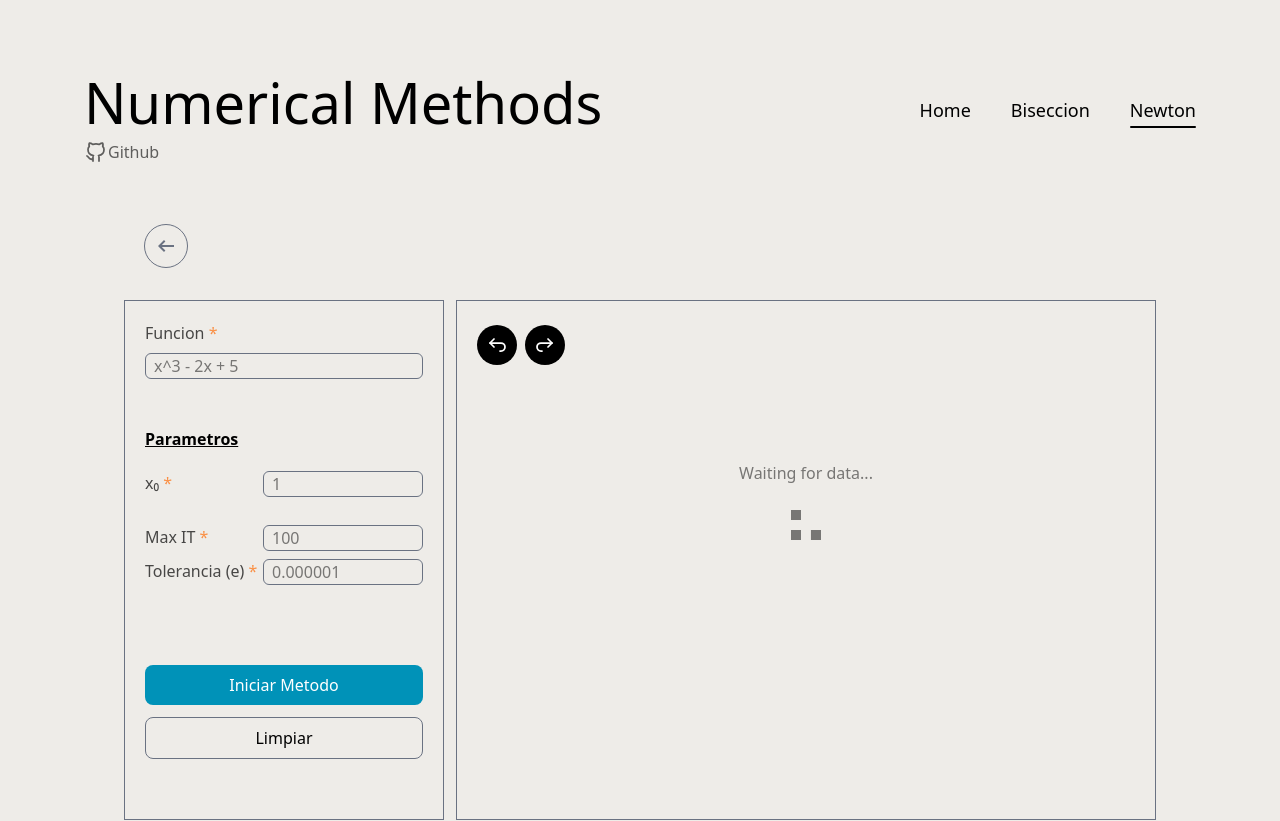
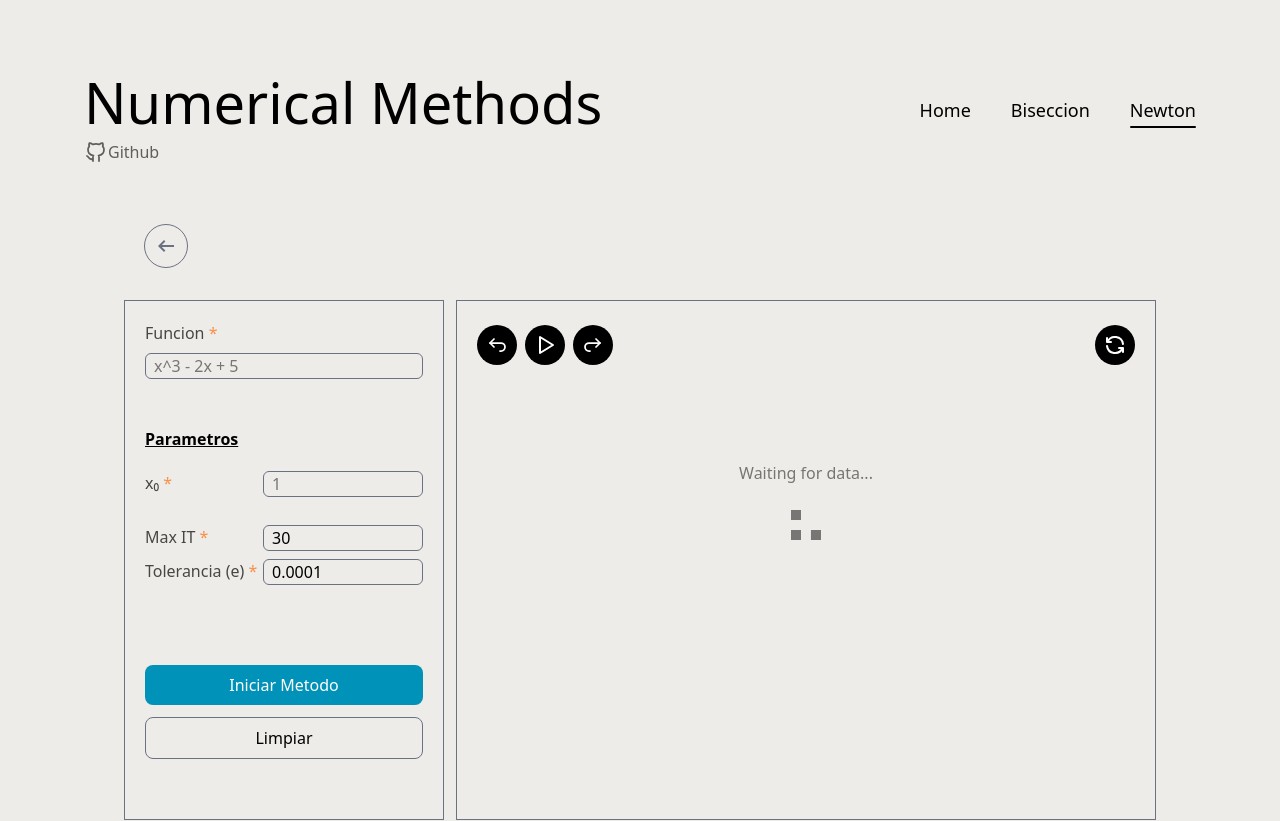
Before and after one commit to andfelg/numerical-methods, an Angular app: page /newton in a window 1280 px wide. Shown: the top 821 px of the page. Built offline with nearby package versions, Linux system fonts and the light colour scheme.

Commit message:
feat: play and restart methods

```diff
--- a/src/app/pages/biseccion-page/biseccion-page.html
+++ b/src/app/pages/biseccion-page/biseccion-page.html
@@ -81,13 +81,30 @@
         <!--RIGHT PANEL-->
         <div class="p-5 md:w-175 w-80 h-130 overflow-x-scroll border border-gray-500 mt-10 lg:mt-0">
             <!--TOP PROGRESS BUTTONS-->
-            <section class="sticky top-1 z-50 flex gap-2">
+            <section class="sticky top-1 z-50 flex justify-between">
+                <div class="flex gap-2">
                     <button (click)="anterior()" class="w-10 h-10 bg-black flex justify-center items-center rounded-full hover:cursor-pointer">
                         <svg xmlns="http://www.w3.org/2000/svg" width="24" height="24" viewBox="0 0 24 24" fill="none" stroke="white" stroke-width="1.75" stroke-linecap="round" stroke-linejoin="round" class="icon icon-tabler icons-tabler-outline icon-tabler-arrow-back-up">
                             <path stroke="none" d="M0 0h24v24H0z" fill="none" />
                             <path d="M9 14l-4 -4l4 -4" />
                             <path d="M5 10h11a4 4 0 1 1 0 8h-1" />
                         </svg>
+                    </button>
+                    <button (click)="play()" class="w-10 h-10 bg-black flex justify-center items-center rounded-full hover:cursor-pointer">
+                        @if(!isPlaying){
+
+                            <svg xmlns="http://www.w3.org/2000/svg" width="24" height="24" viewBox="0 0 24 24" fill="none" stroke="white" stroke-width="2" stroke-linecap="round" stroke-linejoin="round" class="icon icon-tabler icons-tabler-outline icon-tabler-player-play">
+                                <path stroke="none" d="M0 0h24v24H0z" fill="none" />
+                                <path d="M7 4v16l13 -8z" />
+                            </svg>
+
+                        } @else {
+                            <svg xmlns="http://www.w3.org/2000/svg" width="24" height="24" viewBox="0 0 24 24" fill="none" stroke="white" stroke-width="2" stroke-linecap="round" stroke-linejoin="round" class="icon icon-tabler icons-tabler-outline icon-tabler-player-pause">
+                                <path stroke="none" d="M0 0h24v24H0z" fill="none" />
+                                <path d="M6 6a1 1 0 0 1 1 -1h2a1 1 0 0 1 1 1v12a1 1 0 0 1 -1 1h-2a1 1 0 0 1 -1 -1l0 -12" />
+                                <path d="M14 6a1 1 0 0 1 1 -1h2a1 1 0 0 1 1 1v12a1 1 0 0 1 -1 1h-2a1 1 0 0 1 -1 -1l0 -12" />
+                            </svg>
+                        }
                     </button>
                     <button (click)="siguiente()" class="w-10 h-10 bg-black flex justify-center items-center rounded-full hover:cursor-pointer">
                         <svg width="24" height="24" viewBox="0 0 24 24" fill="none" stroke="white" stroke-width="1.75" stroke-linecap="round" stroke-linejoin="round" class="icon icon-tabler icons-tabler-outline icon-tabler-arrow-forward-up">
@@ -96,6 +113,16 @@
                             <path d="M19 10h-11a4 4 0 1 0 0 8h1" />
                         </svg>
                     </button>
+                </div>
+                <div>
+                    <button (click)="restart()" class="w-10 h-10 bg-black flex justify-center items-center rounded-full hover:cursor-pointer">
+                        <svg xmlns="http://www.w3.org/2000/svg" width="24" height="24" viewBox="0 0 24 24" fill="none" stroke="white" stroke-width="2" stroke-linecap="round" stroke-linejoin="round" class="icon icon-tabler icons-tabler-outline icon-tabler-refresh">
+                            <path stroke="none" d="M0 0h24v24H0z" fill="none" />
+                            <path d="M20 11a8.1 8.1 0 0 0 -15.5 -2m-.5 -4v4h4" />
+                            <path d="M4 13a8.1 8.1 0 0 0 15.5 2m.5 4v-4h-4" />
+                        </svg>
+                    </button>
+                </div>
             </section>
 
             <section class="h-full">
--- a/src/app/pages/biseccion-page/biseccion-page.ts
+++ b/src/app/pages/biseccion-page/biseccion-page.ts
@@ -1,10 +1,10 @@
-import { Component } from '@angular/core';
+import { ChangeDetectorRef, Component } from '@angular/core';
 import { BackButton } from '../../components/back-button/back-button';
 import { FormsModule } from '@angular/forms';
 import { Loadindicator } from '../../components/loadindicator/loadindicator';
 import { BiseccionService } from '../../services/biseccion';
 import * as Plotly from 'plotly.js-dist-min';
-import { compile } from 'mathjs';
+import { compile, i } from 'mathjs';
 
 export interface FormValues {
   func: string;
@@ -38,14 +38,19 @@ export interface BiseccionResultado {
 export class BiseccionPage {
 
   isWaiting: boolean = true;
+  isPlaying: boolean = false;
+
   private funcionCompilada: any;
+
+  // Para controlar la reproducción automática
+  private intervalId: ReturnType<typeof setInterval> | null = null;
 
   formValues: FormValues = {
     func: '',
     interA: null,
     interB: null,
-    maxIterations: null,
-    tolerance: null
+    maxIterations: 30,
+    tolerance: 0.0001
   };
 
 
@@ -54,6 +59,7 @@ export class BiseccionPage {
   iteracionActual = 0;
 
   constructor(
+    private cdr: ChangeDetectorRef,
     private biseccionService: BiseccionService
   ) {}
 
@@ -122,6 +128,7 @@ export class BiseccionPage {
 
     if (!this.resultado) return;
 
+    // Si no es la última iteración
     if (
       this.iteracionActual <
       this.resultado.iteraciones.length - 1
@@ -130,6 +137,64 @@ export class BiseccionPage {
       this.graficarIteracion();
     }
 
+  }
+
+  restart() {
+    this.iteracionActual = 0;
+    this.isPlaying = false;
+    this.graficarIteracion();
+
+    if (this.intervalId) {
+      clearInterval(this.intervalId);
+      this.intervalId = null;
+    }
+  }
+
+  play() {
+
+    if (!this.resultado) return;
+
+    // Si ya se está reproduciendo, detener la reproducción
+    if (this.isPlaying) {
+
+      this.isPlaying = false;
+
+      if (this.intervalId) {
+        clearInterval(this.intervalId);
+        this.intervalId = null;
+      }
+
+      return;
+    }
+
+    // Iniciar reproducción
+    this.isPlaying = true;
+
+    this.intervalId = setInterval(() => {
+
+      if (
+        this.iteracionActual >=
+        this.resultado!.iteraciones.length - 1
+      ) {
+
+        if (this.intervalId) {
+          clearInterval(this.intervalId);
+          this.intervalId = null;
+          this.cdr.detectChanges();
+        }
+
+        this.isPlaying = false;
+        this.cdr.detectChanges();
+
+        return;
+      }
+
+      this.iteracionActual++;
+      this.graficarIteracion();
+
+      this.cdr.detectChanges();
+
+    }, 1000);
   }
 
   private evaluarFuncion(x: number): number {
--- a/src/app/pages/newton-page/newton-page.html
+++ b/src/app/pages/newton-page/newton-page.html
@@ -73,13 +73,30 @@
         <!--RIGHT PANEL-->
         <div class="p-5 md:w-175 w-80 h-130 overflow-x-scroll border border-gray-500 mt-10 lg:mt-0">
             <!--TOP PROGRESS BUTTONS-->
-            <section class="sticky top-1 z-50 flex gap-2">
+            <section class="sticky top-1 z-50 flex justify-between">
+                <div class="flex gap-2">
                     <button (click)="anterior()" class="w-10 h-10 bg-black flex justify-center items-center rounded-full hover:cursor-pointer">
                         <svg xmlns="http://www.w3.org/2000/svg" width="24" height="24" viewBox="0 0 24 24" fill="none" stroke="white" stroke-width="1.75" stroke-linecap="round" stroke-linejoin="round" class="icon icon-tabler icons-tabler-outline icon-tabler-arrow-back-up">
                             <path stroke="none" d="M0 0h24v24H0z" fill="none" />
                             <path d="M9 14l-4 -4l4 -4" />
                             <path d="M5 10h11a4 4 0 1 1 0 8h-1" />
                         </svg>
+                    </button>
+                    <button (click)="play()" class="w-10 h-10 bg-black flex justify-center items-center rounded-full hover:cursor-pointer">
+                        @if(!isPlaying){
+
+                            <svg xmlns="http://www.w3.org/2000/svg" width="24" height="24" viewBox="0 0 24 24" fill="none" stroke="white" stroke-width="2" stroke-linecap="round" stroke-linejoin="round" class="icon icon-tabler icons-tabler-outline icon-tabler-player-play">
+                                <path stroke="none" d="M0 0h24v24H0z" fill="none" />
+                                <path d="M7 4v16l13 -8z" />
+                            </svg>
+
+                        } @else {
+                            <svg xmlns="http://www.w3.org/2000/svg" width="24" height="24" viewBox="0 0 24 24" fill="none" stroke="white" stroke-width="2" stroke-linecap="round" stroke-linejoin="round" class="icon icon-tabler icons-tabler-outline icon-tabler-player-pause">
+                                <path stroke="none" d="M0 0h24v24H0z" fill="none" />
+                                <path d="M6 6a1 1 0 0 1 1 -1h2a1 1 0 0 1 1 1v12a1 1 0 0 1 -1 1h-2a1 1 0 0 1 -1 -1l0 -12" />
+                                <path d="M14 6a1 1 0 0 1 1 -1h2a1 1 0 0 1 1 1v12a1 1 0 0 1 -1 1h-2a1 1 0 0 1 -1 -1l0 -12" />
+                            </svg>
+                        }
                     </button>
                     <button (click)="siguiente()" class="w-10 h-10 bg-black flex justify-center items-center rounded-full hover:cursor-pointer">
                         <svg width="24" height="24" viewBox="0 0 24 24" fill="none" stroke="white" stroke-width="1.75" stroke-linecap="round" stroke-linejoin="round" class="icon icon-tabler icons-tabler-outline icon-tabler-arrow-forward-up">
@@ -88,6 +105,16 @@
                             <path d="M19 10h-11a4 4 0 1 0 0 8h1" />
                         </svg>
                     </button>
+                </div>
+                <div>
+                    <button (click)="restart()" class="w-10 h-10 bg-black flex justify-center items-center rounded-full hover:cursor-pointer">
+                        <svg xmlns="http://www.w3.org/2000/svg" width="24" height="24" viewBox="0 0 24 24" fill="none" stroke="white" stroke-width="2" stroke-linecap="round" stroke-linejoin="round" class="icon icon-tabler icons-tabler-outline icon-tabler-refresh">
+                            <path stroke="none" d="M0 0h24v24H0z" fill="none" />
+                            <path d="M20 11a8.1 8.1 0 0 0 -15.5 -2m-.5 -4v4h4" />
+                            <path d="M4 13a8.1 8.1 0 0 0 15.5 2m.5 4v-4h-4" />
+                        </svg>
+                    </button>
+                </div>
             </section>
 
             <section class="h-full">
--- a/src/app/pages/newton-page/newton-page.ts
+++ b/src/app/pages/newton-page/newton-page.ts
@@ -1,4 +1,4 @@
-import { Component, inject } from '@angular/core';
+import { ChangeDetectorRef, Component, inject } from '@angular/core';
 import { FormsModule } from '@angular/forms';
 import { compile } from 'mathjs';
 import * as Plotly from 'plotly.js-dist-min';
@@ -27,20 +27,22 @@ export interface FormValues {
 export class NewtonPage {
 
   constructor(
+    private cdr: ChangeDetectorRef,
     private newtonService: NewtonService
   ){}
 
-  isWaiting = true;
-
+  isWaiting: boolean = true;
+  isPlaying: boolean = false;
   resultado: any = null;
 
   iteracionActual = 0;
+  private intervalId: ReturnType<typeof setInterval> | null = null;
 
   formValues: FormValues = {
     func: '',
     x0: null,
-    maxIterations: null,
-    tolerance: null
+    maxIterations: 30,
+    tolerance: 0.0001
   };
 
   private funcionCompilada: any;
@@ -117,6 +119,64 @@ export class NewtonPage {
       this.iteracionActual--;
       this.graficarIteracion();
     }
+  }
+
+  restart() {
+    this.iteracionActual = 0;
+    this.isPlaying = false;
+    this.graficarIteracion();
+
+    if (this.intervalId) {
+      clearInterval(this.intervalId);
+      this.intervalId = null;
+    }
+  }
+
+  play() {
+
+    if (!this.resultado) return;
+
+    if (this.isPlaying) {
+
+      this.isPlaying = false;
+
+      if (this.intervalId) {
+        clearInterval(this.intervalId);
+        this.intervalId = null;
+      }
+
+      return;
+    }
+
+    // Iniciar reproducción
+    this.isPlaying = true;
+
+    this.intervalId = setInterval(() => {
+
+      if (
+        this.iteracionActual >=
+        this.resultado!.iteraciones.length - 1
+      ) {
+
+        if (this.intervalId) {
+          clearInterval(this.intervalId);
+          this.intervalId = null;
+          this.cdr.detectChanges();
+        }
+
+        this.isPlaying = false;
+        this.cdr.detectChanges();
+
+        return;
+      }
+
+      this.iteracionActual++;
+
+      this.graficarIteracion();
+
+      this.cdr.detectChanges();
+
+    }, 1000);
   }
 
   limpiarFormulario() {
```
Lines whose indentation alone changed are shown as unchanged.
